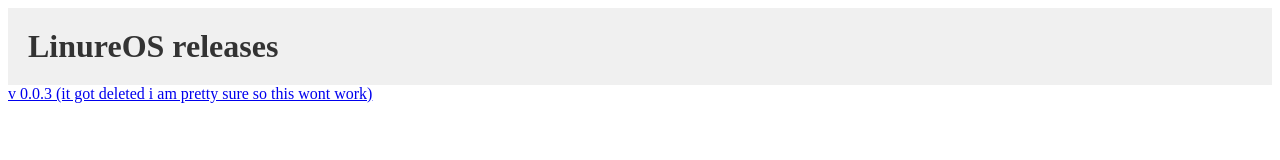
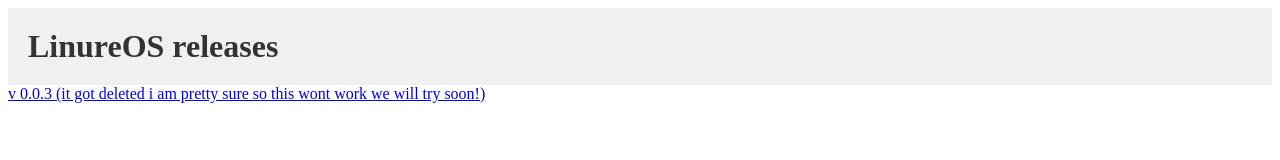
Before and after one commit to webbrowser11/Alter-Net-codes, a plain HTML site: page linureOS/index.html in a window 1280 px wide. Drawn offline with Linux system fonts and the light colour scheme.

Commit message:
Update index.html

```diff
--- a/linureOS/index.html
+++ b/linureOS/index.html
@@ -20,5 +20,5 @@
         <h1>LinureOS releases</h1>
     </header>
 </body>
-<a href = "https://github.com/pikapopcorn/linureOS/releases/tag/v0.0.3">v 0.0.3 (it got deleted i am pretty sure so this wont work)</a>
+<a href = "https://github.com/pikapopcorn/linureOS/releases/tag/v0.0.3">v 0.0.3 (it got deleted i am pretty sure so this wont work we will try soon!)</a>
 </html>
```
